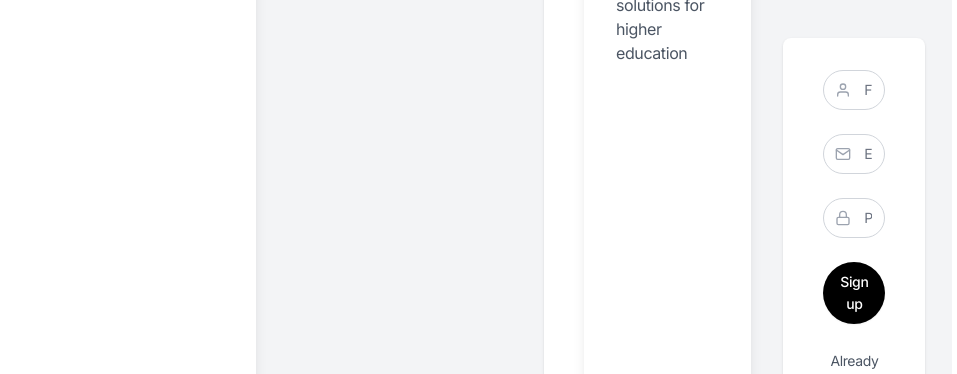
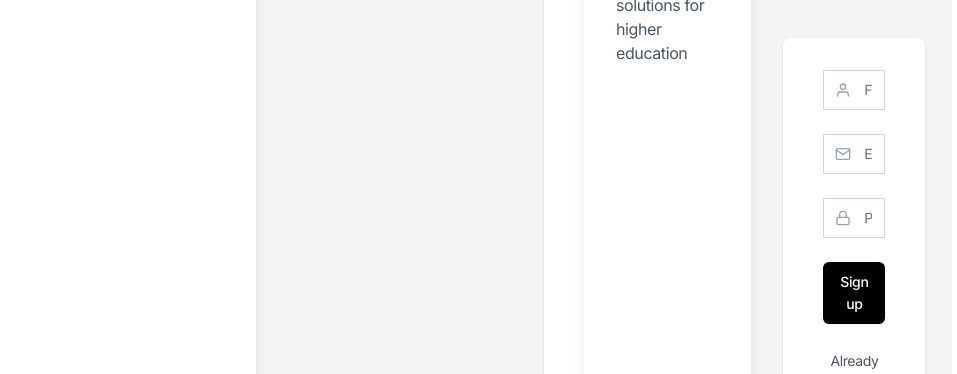
Before and after one commit to AnthonyCampos1234/Avisari, a Next.js app: page /signup in a window 1280 px wide. Shown: the part 407-781 px from the top of the page, without its empty margins (0-957 px from the left). Built offline with nearby package versions, Linux system fonts and the light colour scheme.

Commit message:
more changes

```diff
--- a/app/(auth)/layout.tsx
+++ b/app/(auth)/layout.tsx
@@ -50,25 +50,27 @@ export default function AuthLayout({
   );
 }
 
-// You can use these styled components in your sign-in and sign-up forms
-export function StyledInput({ icon, ...props }: React.InputHTMLAttributes<HTMLInputElement> & { icon: React.ReactNode }) {
+// New modern input component
+export function ModernInput({ icon, ...props }: React.InputHTMLAttributes<HTMLInputElement> & { icon: React.ReactNode }) {
   return (
-    <div className="relative rounded-full mb-4">
-      <div className="absolute inset-y-0 left-0 pl-3 flex items-center pointer-events-none">
+    <div className="relative mb-4">
+      <div className="absolute inset-y-0 left-0 pl-3 flex items-center pointer-events-none text-gray-400">
         {icon}
       </div>
       <input
-        className="block w-full pl-10 pr-3 py-2 border border-gray-300 rounded-full text-gray-900 placeholder-gray-500 focus:outline-none focus:ring-black focus:border-black sm:text-sm"
+        className="block w-full pl-10 pr-3 py-2 border-b border-gray-300 text-gray-900 placeholder-gray-500 focus:outline-none focus:border-black focus:ring-0 sm:text-sm transition-all duration-200"
         {...props}
       />
     </div>
   );
 }
 
-export function StyledButton({ children, ...props }: React.ButtonHTMLAttributes<HTMLButtonElement>) {
+export function StyledButton({ children, disabled, ...props }: React.ButtonHTMLAttributes<HTMLButtonElement>) {
   return (
     <button
-      className="w-full flex justify-center py-2 px-4 border border-transparent rounded-full shadow-sm text-sm font-medium text-white bg-black hover:bg-gray-800 focus:outline-none focus:ring-2 focus:ring-offset-2 focus:ring-black"
+      className={`w-full flex justify-center py-2 px-4 border border-transparent rounded-md shadow-sm text-sm font-medium text-white bg-black hover:bg-gray-800 focus:outline-none focus:ring-2 focus:ring-offset-2 focus:ring-black transition-all duration-200 ${disabled ? 'opacity-50 cursor-not-allowed' : ''
+        }`}
+      disabled={disabled}
       {...props}
     >
       {children}
--- a/app/(auth)/signin/page.tsx
+++ b/app/(auth)/signin/page.tsx
@@ -5,16 +5,20 @@ import { signIn } from 'next-auth/react';
 import { useRouter } from 'next/navigation';
 import Link from 'next/link';
 import { FiMail, FiLock } from 'react-icons/fi';
-import AuthLayout, { StyledInput, StyledButton } from '../layout';
+import AuthLayout, { ModernInput, StyledButton } from '../layout';
 
 export default function SignIn() {
   const [email, setEmail] = useState('');
   const [password, setPassword] = useState('');
   const [error, setError] = useState('');
+  const [isLoading, setIsLoading] = useState(false);
   const router = useRouter();
 
   const handleSubmit = async (e: React.FormEvent) => {
     e.preventDefault();
+    setIsLoading(true);
+    setError('');
+
     try {
       const result = await signIn('credentials', {
         redirect: false,
@@ -29,33 +33,37 @@ export default function SignIn() {
       }
     } catch (error) {
       setError('An unexpected error occurred');
+    } finally {
+      setIsLoading(false);
     }
   };
 
   return (
     <AuthLayout>
       <form onSubmit={handleSubmit} className="space-y-6">
-        <StyledInput
-          icon={<FiMail className="text-gray-400" />}
+        <ModernInput
+          icon={<FiMail />}
           type="email"
           placeholder="Email address"
           value={email}
           onChange={(e) => setEmail(e.target.value)}
           required
         />
-        <StyledInput
-          icon={<FiLock className="text-gray-400" />}
+        <ModernInput
+          icon={<FiLock />}
           type="password"
           placeholder="Password"
           value={password}
           onChange={(e) => setPassword(e.target.value)}
           required
         />
-        {error && <p className="text-red-500 text-sm">{error}</p>}
-        <StyledButton type="submit">Sign in</StyledButton>
+        {error && <p className="text-red-500 text-sm text-center">{error}</p>}
+        <StyledButton type="submit" disabled={isLoading}>
+          {isLoading ? 'Signing in...' : 'Sign in'}
+        </StyledButton>
       </form>
       <div className="mt-6 text-center">
-        <Link href="/signup" className="text-sm text-gray-600 hover:text-gray-900">
+        <Link href="/signup" className="text-sm text-gray-600 hover:text-gray-900 transition-colors duration-200">
           Don't have an account? Sign up
         </Link>
       </div>
--- a/app/(auth)/signup/page.tsx
+++ b/app/(auth)/signup/page.tsx
@@ -4,17 +4,21 @@ import { useState } from 'react';
 import { useRouter } from 'next/navigation';
 import Link from 'next/link';
 import { FiUser, FiMail, FiLock } from 'react-icons/fi';
-import AuthLayout, { StyledInput, StyledButton } from '../layout';
+import AuthLayout, { ModernInput, StyledButton } from '../layout';
 
 export default function SignUp() {
   const [name, setName] = useState('');
   const [email, setEmail] = useState('');
   const [password, setPassword] = useState('');
   const [error, setError] = useState('');
+  const [isLoading, setIsLoading] = useState(false);
   const router = useRouter();
 
   const handleSubmit = async (e: React.FormEvent) => {
     e.preventDefault();
+    setIsLoading(true);
+    setError('');
+
     try {
       const response = await fetch('/api/auth/signup', {
         method: 'POST',
@@ -30,41 +34,45 @@ export default function SignUp() {
       }
     } catch (error) {
       setError('An unexpected error occurred');
+    } finally {
+      setIsLoading(false);
     }
   };
 
   return (
     <AuthLayout isSignUp>
       <form onSubmit={handleSubmit} className="space-y-6">
-        <StyledInput
-          icon={<FiUser className="text-gray-400" />}
+        <ModernInput
+          icon={<FiUser />}
           type="text"
           placeholder="Full name"
           value={name}
           onChange={(e) => setName(e.target.value)}
           required
         />
-        <StyledInput
-          icon={<FiMail className="text-gray-400" />}
+        <ModernInput
+          icon={<FiMail />}
           type="email"
           placeholder="Email address"
           value={email}
           onChange={(e) => setEmail(e.target.value)}
           required
         />
-        <StyledInput
-          icon={<FiLock className="text-gray-400" />}
+        <ModernInput
+          icon={<FiLock />}
           type="password"
           placeholder="Password"
           value={password}
           onChange={(e) => setPassword(e.target.value)}
           required
         />
-        {error && <p className="text-red-500 text-sm">{error}</p>}
-        <StyledButton type="submit">Sign up</StyledButton>
+        {error && <p className="text-red-500 text-sm text-center">{error}</p>}
+        <StyledButton type="submit" disabled={isLoading}>
+          {isLoading ? 'Signing up...' : 'Sign up'}
+        </StyledButton>
       </form>
       <div className="mt-6 text-center">
-        <Link href="/signin" className="text-sm text-gray-600 hover:text-gray-900">
+        <Link href="/signin" className="text-sm text-gray-600 hover:text-gray-900 transition-colors duration-200">
           Already have an account? Sign in
         </Link>
       </div>
```
